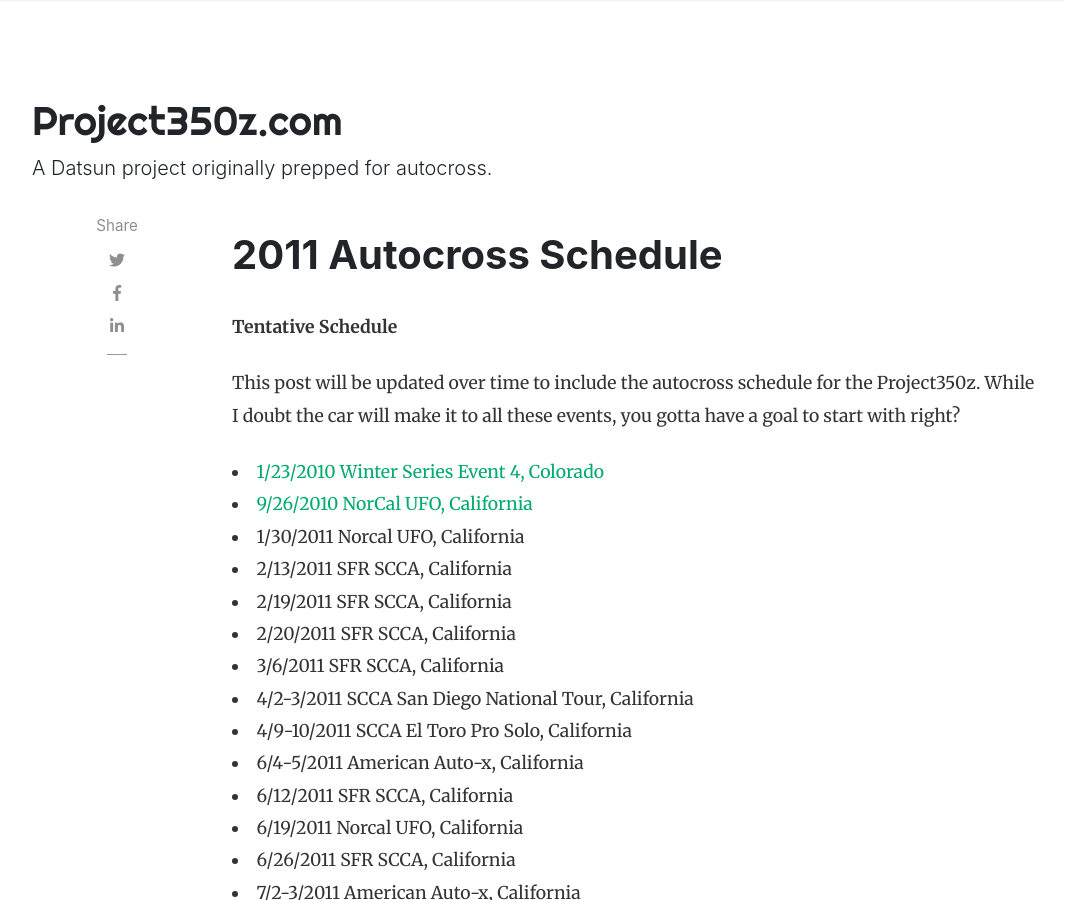
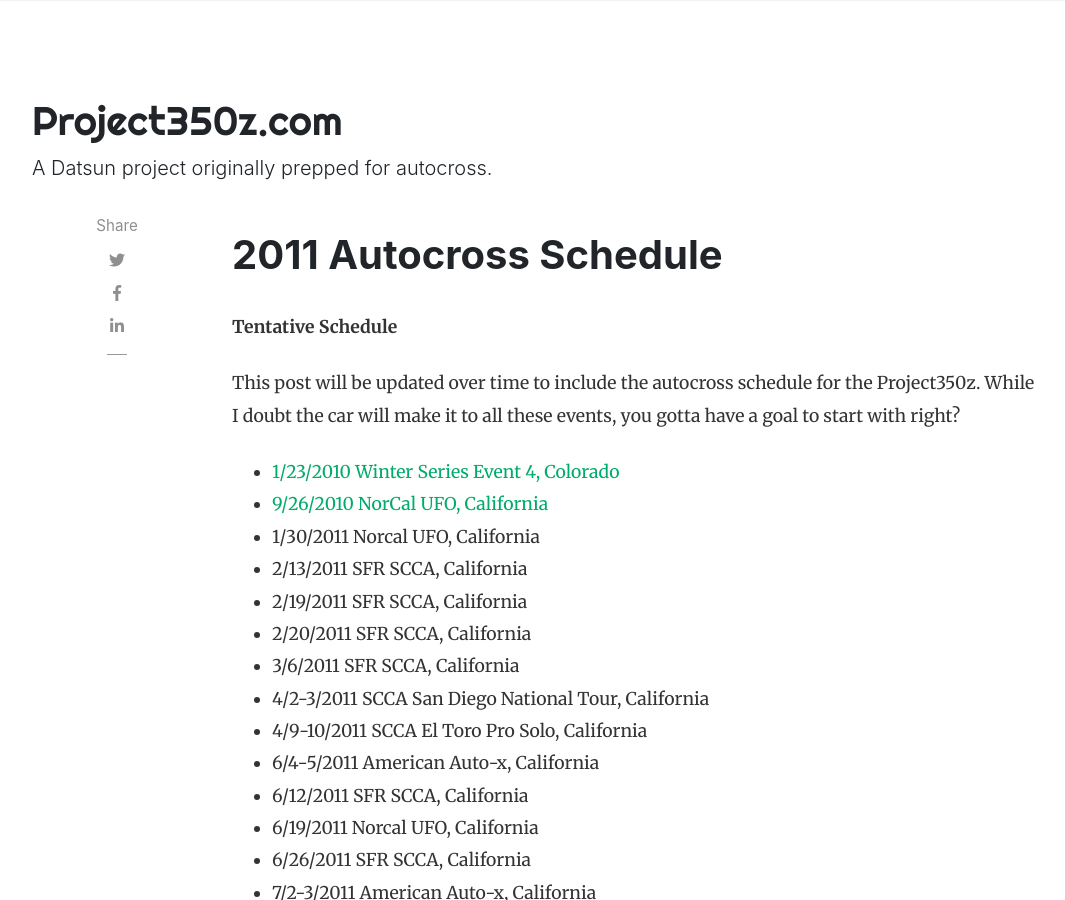
Before and after one commit to project350z/project350z.github.io, a Jekyll site: the page built from _posts/2009-11-28-2011-autocross-schedule.html, in a window 1280 px wide and 900 px high. Shown: the whole window, without its empty margins (53-1118 px from the left). Built offline with Jekyll 4.4.1, drawn with Linux system fonts in a browser that asks for light colours; nearby versions of some CDN libraries; comment, search, counter and statistics services are not loaded.

```diff
--- a/_posts/2009-11-28-2011-autocross-schedule.html
+++ b/_posts/2009-11-28-2011-autocross-schedule.html
@@ -10,8 +10,8 @@ redirect_from:
 ---
 <p><strong>Tentative Schedule</strong></p>
 
-<p>This post will be updated over time to include the autocross schedule for the Project350z. While I doubt the car will make it to all these events, you gotta have a goal to start with right?</ul>
-<p>      <li><a href="http://www.rmsolo.org">1/23/2010 Winter Series Event 4, Colorado</a></li>
+<p>This post will be updated over time to include the autocross schedule for the Project350z. While I doubt the car will make it to all these events, you gotta have a goal to start with right?</p>
+<ul> <li><a href="http://www.rmsolo.org">1/23/2010 Winter Series Event 4, Colorado</a></li>
 <li><a href="http://www.norcalufo.org/main/index.php?option=com_content&amp;view=category&amp;id=34&amp;Itemid=54">9/26/2010 NorCal UFO, California</a></li>
 <li>1/30/2011 Norcal UFO, California<a style="text-decoration: underline; color: #003366;" href="http://www.rmsolo.org"></a></li>
 <li>2/13/2011 SFR SCCA, California</li>
```
